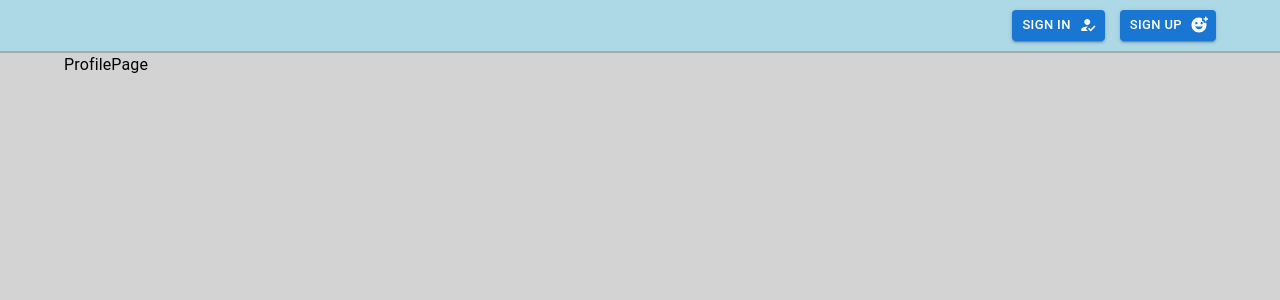
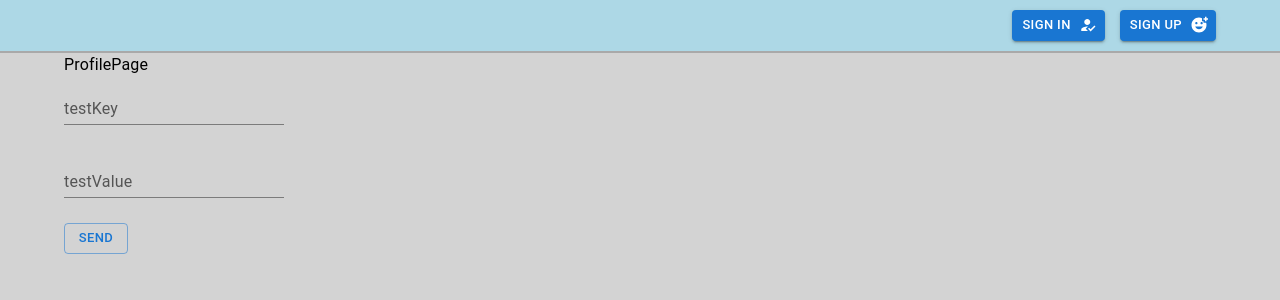
Before and after one commit to marakoris2022/my-project, a Next.js app: page /profile in a window 1280 px wide. Shown: the top 300 px of the page. Built offline with nearby package versions, Linux system fonts and the light colour scheme; no server answers.

Commit message:
feat: added functions to add or update data in database

```diff
--- a/app/(main)/profile/page.tsx
+++ b/app/(main)/profile/page.tsx
@@ -1,13 +1,25 @@
 "use client";
 
-import { Box, Container, Typography } from "@mui/material";
+import { Box, Button, Container, TextField, Typography } from "@mui/material";
 import { useAuth } from "@/app/_customHooks/useAuth";
+import { FormEvent, useState } from "react";
+import { upsertUserData } from "@/app/_firebase/firestoreAPI";
 
 export default function ProfilePage() {
-  const { loading } = useAuth();
+  const { user, loading } = useAuth();
+  const [testValue, setTestValue] = useState("");
+  const [testKey, setTestKey] = useState("");
 
   if (loading) {
     return <Typography>Loading...</Typography>; // Показываем индикатор загрузки
+  }
+
+  async function handleSubmit(e: FormEvent<HTMLFormElement>) {
+    e.preventDefault();
+    await upsertUserData(user!.uid, {
+      [testKey + "b"]: testValue + "a",
+      [testKey]: testValue,
+    });
   }
 
   return (
@@ -16,6 +28,36 @@ export default function ProfilePage() {
         <Box>
           <Typography>ProfilePage</Typography>
         </Box>
+        <Box
+          component={"form"}
+          onSubmit={handleSubmit}
+          sx={{ display: "flex", flexDirection: "column", gap: "25px" }}
+        >
+          <Box>
+            <TextField
+              label="testKey"
+              variant="standard"
+              value={testKey}
+              onChange={(e) => setTestKey(e.target.value)}
+            />
+          </Box>
+          <Box>
+            <TextField
+              label="testValue"
+              variant="standard"
+              value={testValue}
+              onChange={(e) => setTestValue(e.target.value)}
+            />
+          </Box>
+          <Button
+            sx={{ width: "fit-content" }}
+            size="small"
+            type="submit"
+            variant="outlined"
+          >
+            Send
+          </Button>
+        </Box>
       </Container>
     </Box>
   );
--- a/app/_firebase/clientFirestireApi.ts
+++ b/app/_firebase/clientFirestireApi.ts
@@ -14,7 +14,6 @@ export async function saveUserData(
 
     const result = await response.json();
     if (response.ok) {
-      console.log("User data saved:", result);
       return result; // Return the result for further use if needed
     } else {
       console.error("Error saving user data:", result);
@@ -36,7 +35,6 @@ export async function fetchUserData(userId: string) {
 
     const result = await response.json();
     if (response.ok) {
-      console.log("Fetched user data:", result);
       return result; // Return the data for further use
     } else {
       console.error("Error fetching user data:", result);
@@ -62,7 +60,6 @@ export async function updateUserData(
 
     const result = await response.json();
     if (response.ok) {
-      console.log("User data updated successfully:", result);
       return result; // Return the result for further use
     } else {
       console.error("Error updating user data:", result);
--- a/app/_firebase/firestoreAPI.ts
+++ b/app/_firebase/firestoreAPI.ts
@@ -1,3 +1,4 @@
+/* eslint-disable @typescript-eslint/no-explicit-any */
 import { db } from "./firebaseConfig";
 import {
   collection,
@@ -5,15 +6,49 @@ import {
   getDocs,
   updateDoc,
   doc,
+  query,
+  where,
 } from "firebase/firestore";
 
-// Добавить документ в коллекцию
-export async function addUserData(
+// Универсальная функция для добавления или обновления документа
+export async function upsertUserData(
   userId: string,
-  data: Record<string, string>
+  data: Record<string, any>
 ) {
   try {
-    const docRef = await addDoc(collection(db, "users"), { userId, ...data });
+    // Создаем запрос, чтобы найти документ с нужным userId
+    const usersCollection = collection(db, "users");
+    const q = query(usersCollection, where("userId", "==", userId));
+
+    // Получаем документы, которые соответствуют запросу
+    const querySnapshot = await getDocs(q);
+
+    if (querySnapshot.empty) {
+      // Если документы не найдены, создаем новый документ
+      const docRef = await addDoc(usersCollection, {
+        userId,
+        ...data,
+      });
+      return docRef.id;
+    } else {
+      // Если документ найден, обновляем его
+      const userDoc = querySnapshot.docs[0];
+      const userDocRef = doc(db, "users", userDoc.id);
+      await updateDoc(userDocRef, data);
+    }
+  } catch (error) {
+    console.error("Error upserting user data: ", error);
+    throw error;
+  }
+}
+
+// Добавить документ в коллекцию
+export async function addUserData(userId: string, data: Record<string, any>) {
+  try {
+    const docRef = await addDoc(collection(db, "users"), {
+      userId,
+      ...data,
+    });
     return docRef.id;
   } catch (error) {
     console.error("Error adding document: ", error);
@@ -21,29 +56,59 @@ export async function addUserData(
   }
 }
 
+type DynamicData = {
+  [key: string]: string; // динамические ключи со строковыми значениями
+};
+
+type UserData = DynamicData & {
+  id: string; // обязательное поле id
+  userId: string; // обязательное поле userId
+};
+
 // Получить все документы из коллекции
 export async function getUserData(userId: string) {
   try {
     const querySnapshot = await getDocs(collection(db, "users"));
-    const data = querySnapshot.docs.map((doc) => ({
-      id: doc.id,
-      ...doc.data(),
-    }));
-    return data.filter((doc) => doc.id === userId);
+    const data: UserData[] = querySnapshot.docs.map((doc) => {
+      const docData = doc.data(); // получаем данные документа
+      return {
+        id: doc.id, // id документа
+        userId: docData.userId, // поле userId из данных
+        ...docData, // остальные динамические поля
+      } as UserData; // явное приведение к типу UserData
+    });
+
+    return data.filter((doc) => doc.userId === userId);
   } catch (error) {
     console.error("Error getting documents: ", error);
     throw error;
   }
 }
 
-// Обновить документ
+// Обновить документ по userId
 export async function updateUserData(
-  docId: string,
-  newData: Record<string, string>
+  userId: string,
+  newData: Record<string, any>
 ) {
   try {
-    const userDoc = doc(db, "users", docId);
-    await updateDoc(userDoc, newData);
+    // Создаем запрос, чтобы найти документ с нужным userId
+    const usersCollection = collection(db, "users");
+    const q = query(usersCollection, where("userId", "==", userId));
+
+    // Получаем документы, которые соответствуют запросу
+    const querySnapshot = await getDocs(q);
+
+    // Проверяем, если документы найдены
+    if (querySnapshot.empty) {
+      return;
+    }
+
+    // Предполагаем, что userId уникальный, поэтому берем первый найденный документ
+    const userDoc = querySnapshot.docs[0];
+    const userDocRef = doc(db, "users", userDoc.id);
+
+    // Обновляем документ с новым данными
+    await updateDoc(userDocRef, newData);
   } catch (error) {
     console.error("Error updating document: ", error);
     throw error;
```
